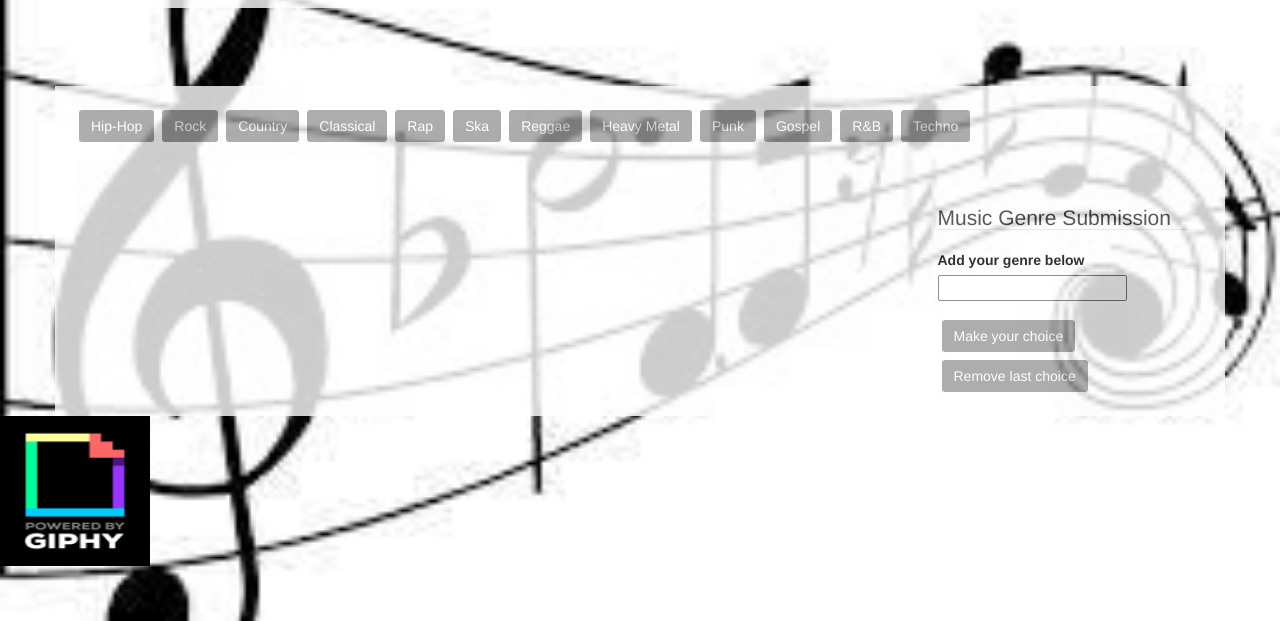
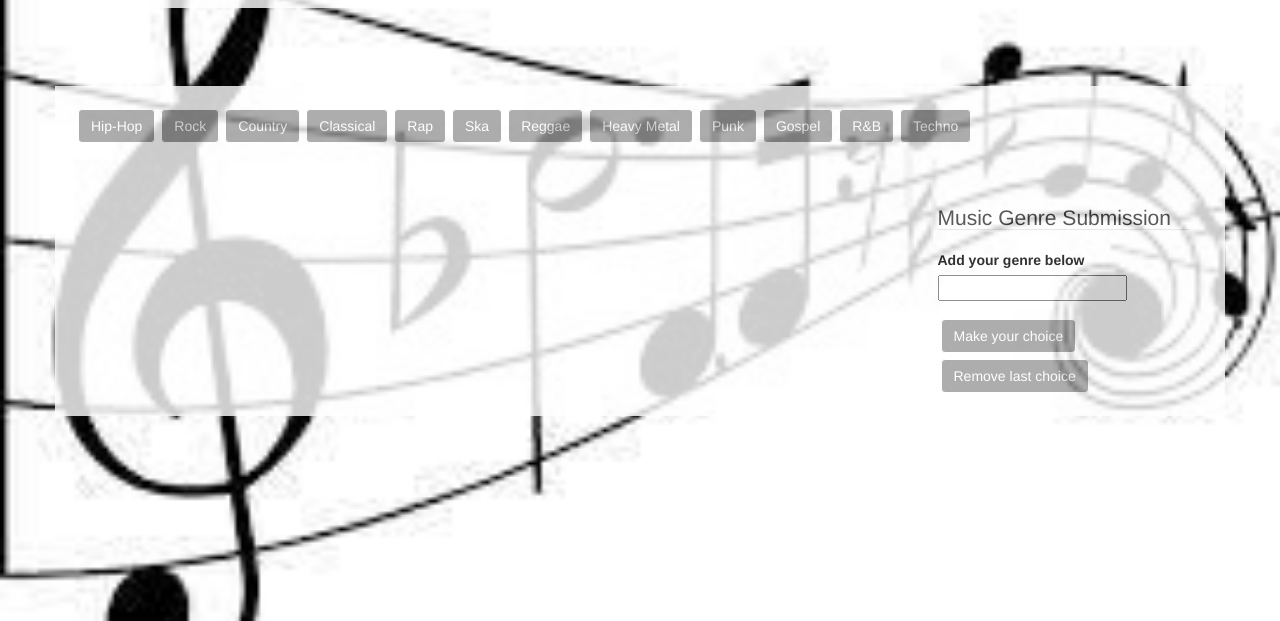
Before and after one commit to jlrt37/GIFtastic, a plain HTML site: page index.html in a window 1280 px wide. Shown: the part 179-800 px from the top of the page. Drawn offline with nearby package versions, Linux system fonts and the light colour scheme.

Commit message:
removed giphy gif

```diff
--- a/index.html
+++ b/index.html
@@ -30,7 +30,6 @@
         </div>
     </div>
     <footer>
-            <img src="assets/images/powered.gif">
     </footer>
     <script src="http://code.jquery.com/jquery-2.1.3.min.js"></script>
     <script src="https://maxcdn.bootstrapcdn.com/bootstrap/3.3.6/js/bootstrap.min.js"></script>
```
